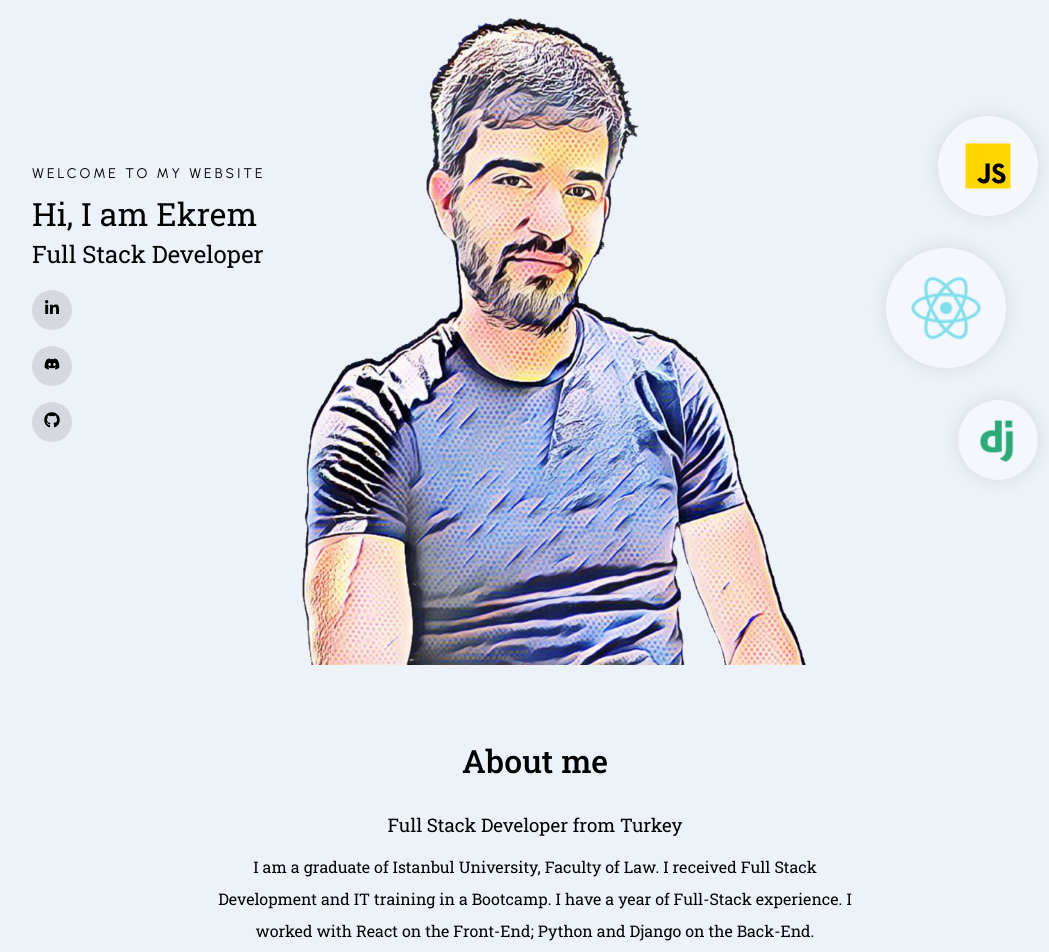
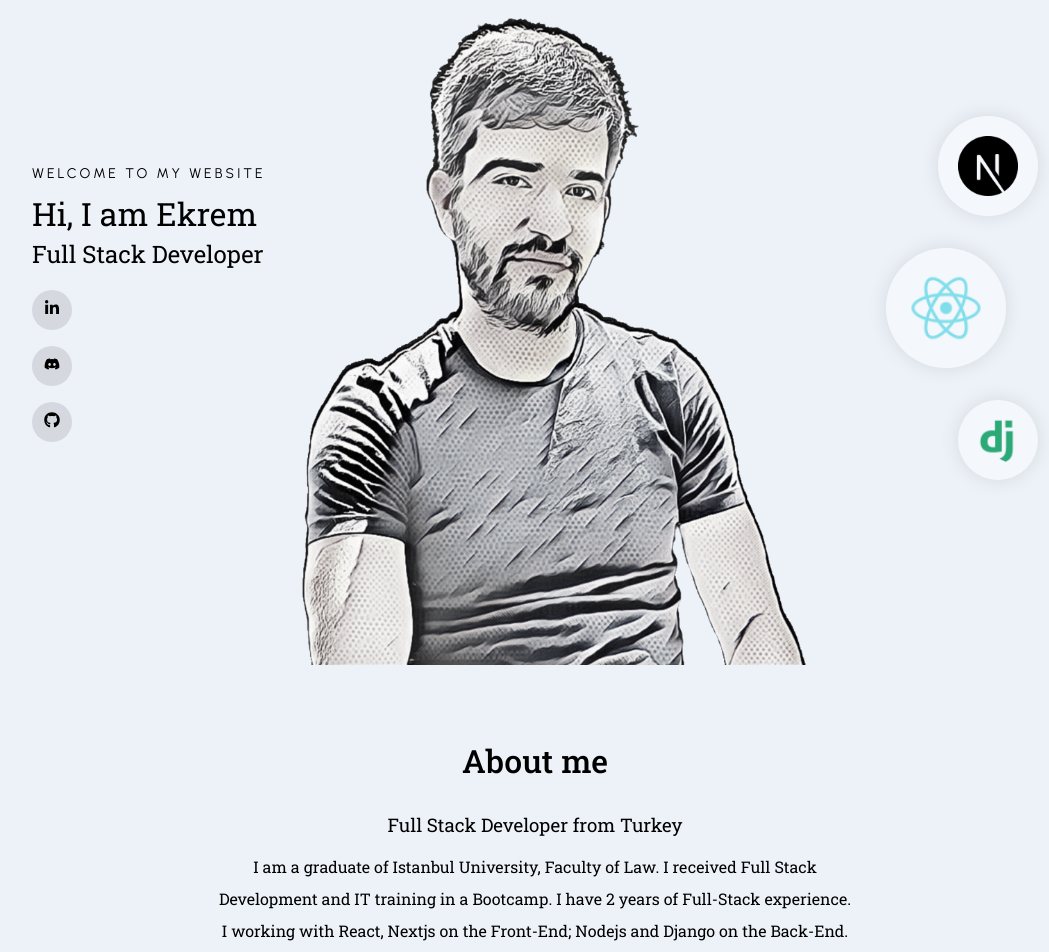
Before and after one commit to EkremUfacik/my-portfolio-nextjs, a Next.js app: page / in a window 1280 px wide. Shown: the part 140-1092 px from the top of the page, without its empty margins (105-1154 px from the left). Built offline with nearby package versions, Linux system fonts and the light colour scheme; no server answers.

Commit message:
header photo and about edit

```diff
--- a/components/About.jsx
+++ b/components/About.jsx
@@ -8,9 +8,9 @@ const About = () => {
         <h3>Full Stack Developer from Turkey</h3>
         <p>
           I am a graduate of Istanbul University, Faculty of Law. I received
-          Full Stack Development and IT training in a Bootcamp. I have a year of
-          Full-Stack experience. I worked with React on the Front-End; Python
-          and Django on the Back-End.
+          Full Stack Development and IT training in a Bootcamp. I have 2 years
+          of Full-Stack experience. I working with React, Nextjs on the
+          Front-End; Nodejs and Django on the Back-End.
         </p>
       </div>
     </div>
--- a/components/Header.jsx
+++ b/components/Header.jsx
@@ -4,11 +4,12 @@ import style from "../styles/Header.module.scss";
 import { motion } from "framer-motion";
 import react from "public/assets/skillsImg/react.png";
 import django from "public/assets/skillsImg/django.png";
+import nextjs from "public/assets/skillsImg/nextjs.png";
 import javascript from "public/assets/skillsImg/javascript.png";
 import { FaLinkedinIn, FaDiscord, FaGithub } from "react-icons/fa";
 import Image from "next/image";
 import bgImage from "public/assets/profile1.png";
-import { useEffect, useState } from "react";
+import { useTheme } from "next-themes";
 
 const scaleVariants = {
   whileInView: {
@@ -30,14 +31,7 @@ const scaleVariants = {
 };
 
 const Header = () => {
-  // const [mount, setMount] = useState(false);
-
-  // useEffect(() => {
-  //   setMount(true);
-  // }, []);
-
-  // if (!mount) return null;
-
+  const { theme } = useTheme();
   return (
     <>
       <div id="top" className={style["navfix"]}></div>
@@ -95,7 +89,7 @@ const Header = () => {
           className={style["app__header-circles"]}
         >
           <div className="app__flex">
-            <Image src={javascript} alt="javascript" />
+            <Image src={nextjs} alt="nextjs" />
           </div>
           <div className="app__flex">
             <Image src={react} alt="react" />
@@ -106,7 +100,19 @@ const Header = () => {
         </motion.div>
 
         <div className={style["profile-img"]}>
-          <Image src={bgImage} fill priority />
+          <Image
+            src={bgImage}
+            // fill
+            priority
+            width={500}
+            height={500}
+            style={{
+              filter:
+                theme === "dark"
+                  ? "brightness(0.8) grayscale(90%)"
+                  : "grayscale(90%)",
+            }}
+          />
         </div>
       </motion.div>
     </>
--- a/styles/Header.module.scss
+++ b/styles/Header.module.scss
@@ -113,10 +113,11 @@
     left: 0;
     width: 100%;
     height: 100%;
+    text-align: center;
 
     img {
-      margin: auto;
       max-width: 750px;
+      width: 100%;
       height: 100%;
     }
   }
```
